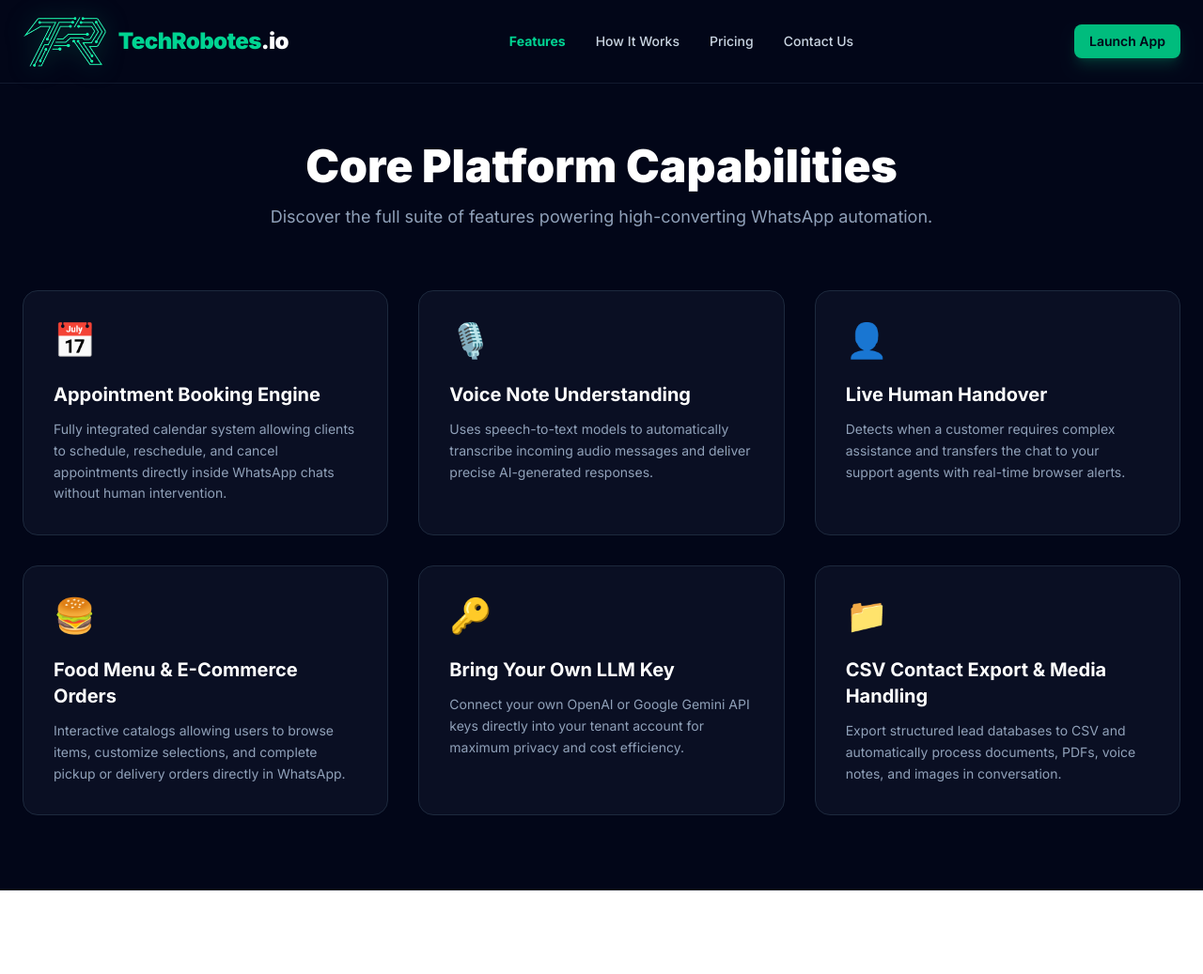
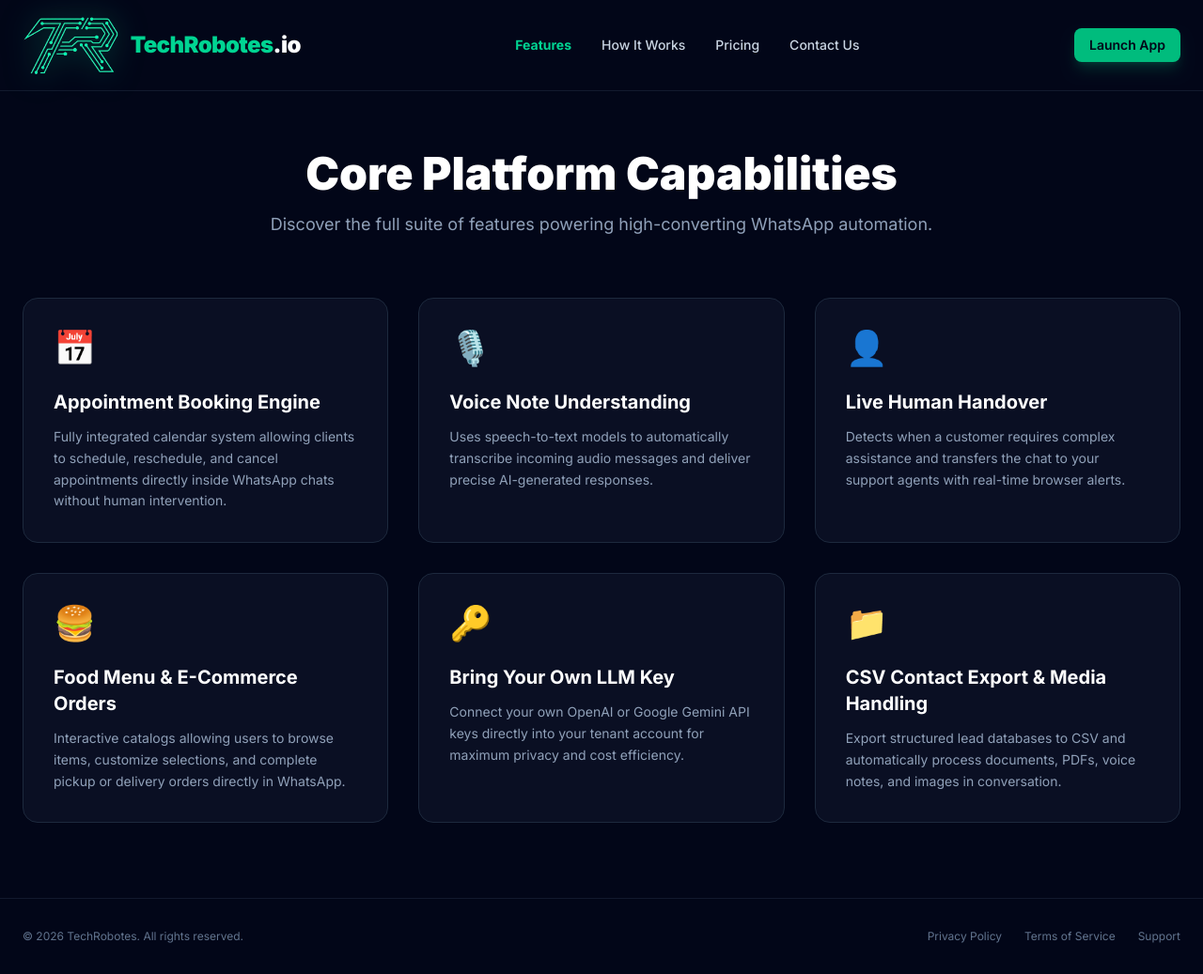
Before and after one commit to techrobotes/techrobotes-website, a Next.js app: page /features in a window 1280 px wide. Shown: the whole page at 94% size. Before the commit the page ends 948 px from the top, so only its background shows below. Built offline with nearby package versions, Linux system fonts and the light colour scheme.

Commit message:
Standardize headers and global footers across home, features, pricing, how-it-works, and contact pages

```diff
--- a/app/features/page.tsx
+++ b/app/features/page.tsx
@@ -37,14 +37,15 @@ export default function FeaturesPage() {
   ];
 
   return (
-    <div className="min-h-screen bg-slate-950 text-slate-100 font-sans pb-20">
+    <div className="min-h-screen bg-slate-950 text-slate-100 font-sans flex flex-col justify-between selection:bg-emerald-500 selection:text-slate-950">
       {/* Navigation Header */}
-      <nav className="max-w-7xl mx-auto px-6 py-4 flex items-center justify-between border-b border-slate-800/60">
-        <a href="/" className="flex items-center gap-3">
+      <div>
+        <nav className="max-w-7xl mx-auto px-6 py-4 flex items-center justify-between border-b border-slate-800/60 w-full">
+          <a href="/" className="flex items-center gap-3 group">
             <img
               src="/logo.png"
               alt="TechRobotes Logo"
-            className="h-14 w-auto object-contain brightness-125 contrast-125 drop-shadow-[0_0_12px_rgba(16,185,129,0.5)] transition-transform hover:scale-105"
+              className="h-16 w-auto object-contain brightness-130 contrast-125 drop-shadow-[0_0_16px_rgba(16,185,129,0.7)] group-hover:scale-105 transition-all"
             />
             <span className="text-xl sm:text-2xl font-black text-white tracking-tight hidden sm:inline">
               <span className="text-emerald-400">TechRobotes</span>.io
@@ -65,6 +66,7 @@ export default function FeaturesPage() {
         </nav>
 
         {/* Main Content */}
+        <main className="pb-20">
           <div className="max-w-4xl mx-auto text-center pt-16 px-6">
             <h1 className="text-4xl sm:text-5xl font-black text-white mb-4">Core Platform Capabilities</h1>
             <p className="text-slate-400 text-base sm:text-lg">
@@ -81,6 +83,26 @@ export default function FeaturesPage() {
               </div>
             ))}
           </div>
+        </main>
+      </div>
+
+      {/* Footer Section - Added Matching Footer */}
+      <footer className="w-full border-t border-slate-800/60 bg-slate-950 py-8">
+        <div className="max-w-7xl mx-auto px-6 flex flex-col md:flex-row items-center justify-between gap-4 text-xs text-slate-500">
+          <p>&copy; 2026 TechRobotes. All rights reserved.</p>
+          <div className="flex items-center gap-6">
+            <a href="/" className="hover:text-slate-300 transition-colors">
+              Privacy Policy
+            </a>
+            <a href="/" className="hover:text-slate-300 transition-colors">
+              Terms of Service
+            </a>
+            <a href="/contact" className="hover:text-slate-300 transition-colors">
+              Support
+            </a>
+          </div>
+        </div>
+      </footer>
     </div>
   );
 }
--- a/app/how-it-works/page.tsx
+++ b/app/how-it-works/page.tsx
@@ -27,9 +27,10 @@ export default function HowItWorksPage() {
   ];
 
   return (
-    <div className="min-h-screen bg-slate-950 text-slate-100 font-sans pb-20">
+    <div className="min-h-screen bg-slate-950 text-slate-100 font-sans flex flex-col justify-between selection:bg-emerald-500 selection:text-slate-950">
+      <div>
         {/* Navigation Header */}
-      <nav className="max-w-7xl mx-auto px-6 py-4 flex items-center justify-between border-b border-slate-800/60">
+        <nav className="max-w-7xl mx-auto px-6 py-4 flex items-center justify-between border-b border-slate-800/60 w-full">
           <a href="/" className="flex items-center gap-3 group">
             <img
               src="/logo.png"
@@ -55,6 +56,7 @@ export default function HowItWorksPage() {
         </nav>
 
         {/* Main Content */}
+        <main className="pb-20">
           <div className="max-w-4xl mx-auto text-center pt-16 px-6">
             <h1 className="text-4xl sm:text-5xl font-black text-white mb-4">How TechRobotes Works</h1>
             <p className="text-slate-400 text-base sm:text-lg">Deploy your customized WhatsApp AI assistant in 4 streamlined steps.</p>
@@ -62,7 +64,7 @@ export default function HowItWorksPage() {
 
           <div className="max-w-5xl mx-auto px-6 mt-16 space-y-8">
             {steps.map((item, idx) => (
-          <div key={idx} className="bg-slate-900/60 border border-slate-800 p-8 rounded-2xl flex flex-col md:flex-row items-start md:items-center gap-6">
+              <div key={idx} className="bg-slate-900/60 border border-slate-800 p-8 rounded-2xl flex flex-col md:flex-row items-start md:items-center gap-6 hover:border-emerald-500/40 transition-colors">
                 <div className="text-4xl font-black text-emerald-500 bg-emerald-500/10 px-6 py-3 rounded-2xl border border-emerald-500/20">
                   {item.step}
                 </div>
@@ -73,6 +75,26 @@ export default function HowItWorksPage() {
               </div>
             ))}
           </div>
+        </main>
+      </div>
+
+      {/* Footer Section */}
+      <footer className="w-full border-t border-slate-800/60 bg-slate-950 py-8">
+        <div className="max-w-7xl mx-auto px-6 flex flex-col md:flex-row items-center justify-between gap-4 text-xs text-slate-500">
+          <p>&copy; 2026 TechRobotes. All rights reserved.</p>
+          <div className="flex items-center gap-6">
+            <a href="/" className="hover:text-slate-300 transition-colors">
+              Privacy Policy
+            </a>
+            <a href="/" className="hover:text-slate-300 transition-colors">
+              Terms of Service
+            </a>
+            <a href="/contact" className="hover:text-slate-300 transition-colors">
+              Support
+            </a>
+          </div>
+        </div>
+      </footer>
     </div>
   );
 }
--- a/app/page.tsx
+++ b/app/page.tsx
@@ -4,14 +4,15 @@ import React from 'react';
 
 export default function Home() {
   return (
-    <div className="min-h-screen bg-slate-950 text-slate-100 font-sans">
+    <div className="min-h-screen bg-slate-950 text-slate-100 font-sans flex flex-col justify-between selection:bg-emerald-500 selection:text-slate-950">
+      <div>
         {/* Top Announcement Bar */}
         <div className="bg-emerald-600/20 text-emerald-400 text-xs sm:text-sm py-2 text-center border-b border-emerald-500/20 font-medium">
           🚀 New Feature: Automatic Google Calendar &amp; Live Order Sync is now live!
         </div>
 
         {/* Navigation Header */}
-      <nav className="max-w-7xl mx-auto px-6 py-4 flex items-center justify-between border-b border-slate-800/60">
+        <nav className="max-w-7xl mx-auto px-6 py-4 flex items-center justify-between border-b border-slate-800/60 w-full">
           <a href="/" className="flex items-center gap-3 group">
             <img
               src="/logo.png"
@@ -141,10 +142,24 @@ export default function Home() {
             <a href="https://app.techrobotes.io" className="inline-block bg-emerald-500 hover:bg-emerald-400 text-slate-950 font-bold px-8 py-3 rounded-xl transition-all">Get Started Free</a>
           </div>
         </section>
+      </div>
 
-      {/* Footer */}
-      <footer className="border-t border-slate-900 py-8 text-center text-xs text-slate-500">
-        <p>© 2026 TechRobotes.io. All rights reserved.</p>
+      {/* Global Footer Section */}
+      <footer className="w-full border-t border-slate-800/60 bg-slate-950 py-8">
+        <div className="max-w-7xl mx-auto px-6 flex flex-col md:flex-row items-center justify-between gap-4 text-xs text-slate-500">
+          <p>&copy; 2026 TechRobotes. All rights reserved.</p>
+          <div className="flex items-center gap-6">
+            <a href="/" className="hover:text-slate-300 transition-colors">
+              Privacy Policy
+            </a>
+            <a href="/" className="hover:text-slate-300 transition-colors">
+              Terms of Service
+            </a>
+            <a href="/contact" className="hover:text-slate-300 transition-colors">
+              Support
+            </a>
+          </div>
+        </div>
       </footer>
     </div>
   );
--- a/app/pricing/page.tsx
+++ b/app/pricing/page.tsx
@@ -105,9 +105,10 @@ export default function PricingPage() {
   ];
 
   return (
-    <div className="min-h-screen bg-slate-950 text-slate-100 font-sans pb-20">
+    <div className="min-h-screen bg-slate-950 text-slate-100 font-sans flex flex-col justify-between selection:bg-emerald-500 selection:text-slate-950">
+      <div>
         {/* Navigation Header */}
-      <nav className="max-w-7xl mx-auto px-6 py-4 flex items-center justify-between border-b border-slate-800/60">
+        <nav className="max-w-7xl mx-auto px-6 py-4 flex items-center justify-between border-b border-slate-800/60 w-full">
           <a href="/" className="flex items-center gap-3 group">
             <img
               src="/logo.png"
@@ -181,6 +182,7 @@ export default function PricingPage() {
         </div>
 
         {/* Plans Cards */}
+        <main className="pb-20">
           <div className="max-w-7xl mx-auto px-6 mt-10 grid md:grid-cols-2 lg:grid-cols-4 gap-6 items-stretch">
             {plans.map((plan) => (
               <div
@@ -267,6 +269,26 @@ export default function PricingPage() {
               </div>
             ))}
           </div>
+        </main>
+      </div>
+
+      {/* Footer Section */}
+      <footer className="w-full border-t border-slate-800/60 bg-slate-950 py-8">
+        <div className="max-w-7xl mx-auto px-6 flex flex-col md:flex-row items-center justify-between gap-4 text-xs text-slate-500">
+          <p>&copy; 2026 TechRobotes. All rights reserved.</p>
+          <div className="flex items-center gap-6">
+            <a href="/" className="hover:text-slate-300 transition-colors">
+              Privacy Policy
+            </a>
+            <a href="/" className="hover:text-slate-300 transition-colors">
+              Terms of Service
+            </a>
+            <a href="/contact" className="hover:text-slate-300 transition-colors">
+              Support
+            </a>
+          </div>
+        </div>
+      </footer>
     </div>
   );
 }
```
Lines whose indentation alone changed are shown as unchanged.
